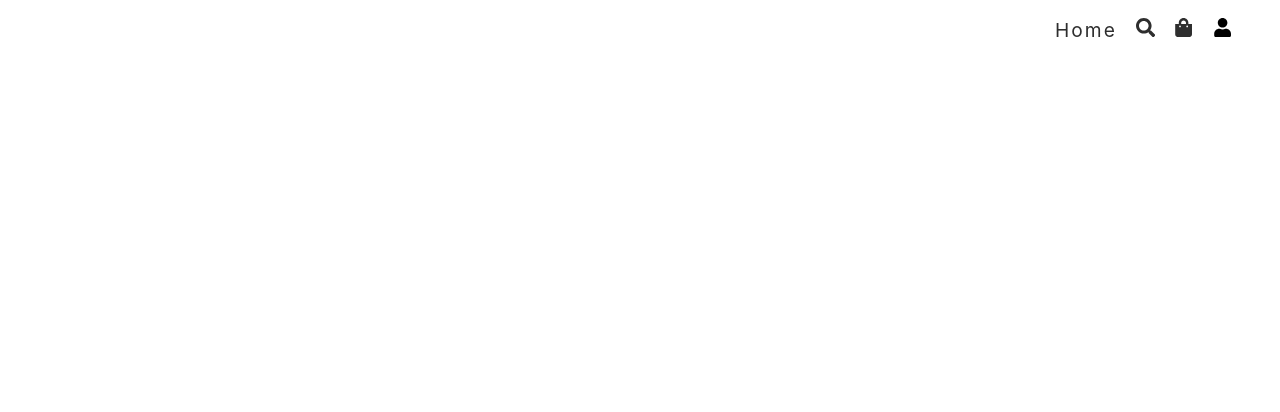
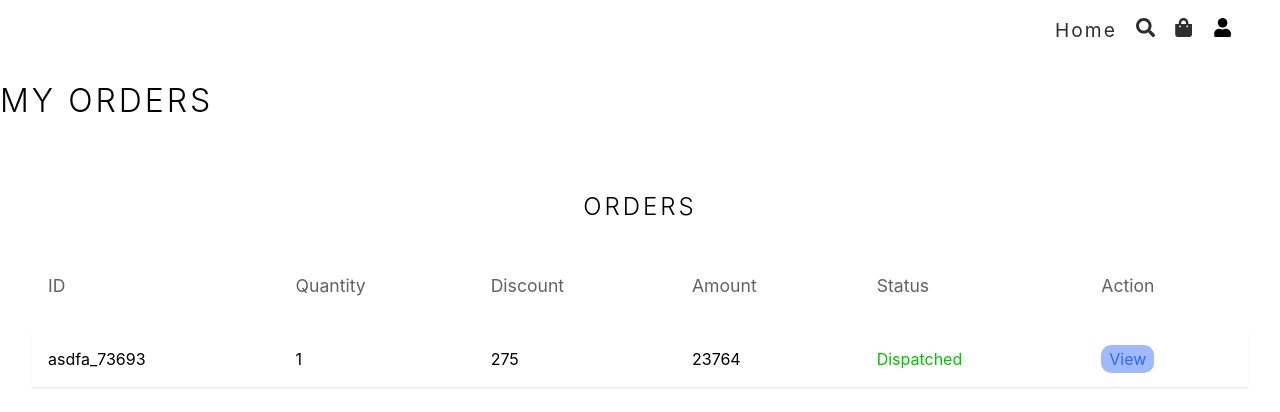
Before and after one commit to And4Web/MERN_E-Commerce_6pp, a React (Vite) app in the folder frontend/: page /orders in a window 1280 px wide. Before the commit this address had no page. Shown: the top 412 px of the page. Built offline with nearby package versions, Linux system fonts and the light colour scheme.

Commit message:
Orders.tsx page created.

```diff
--- a/frontend/src/App.tsx
+++ b/frontend/src/App.tsx
@@ -6,9 +6,11 @@
 const Cart = lazy(() => import("./pages/Cart"));
 const Shipping = lazy(() => import( "./pages/Shipping"));
 const Login = lazy(() => import("./pages/Login")) ;
+const Orders = lazy(()=>import("./pages/Orders"));
 
 import Loader from "./components/Loader";
 import Header from "./components/Header";
+import OrderDetails from "./pages/OrderDetails";
 
 
 // Admin imports
@@ -47,6 +49,8 @@
           {/* Logged in user routes */}
           <Route>
             <Route path="/shipping" element={<Shipping/>}/>
+            <Route path="/orders" element={<Orders/>}/>
+            <Route path="/order/:id" element={<OrderDetails/>}/>
           </Route>
 
 
--- /dev/null
+++ b/frontend/src/pages/OrderDetails.tsx
@@ -0,0 +1,9 @@
+import React from 'react'
+
+function OrderDetails() {
+  return (
+    <div>Order Details of the product comes here...</div>
+  )
+}
+
+export default OrderDetails
--- /dev/null
+++ b/frontend/src/pages/Orders.tsx
@@ -0,0 +1,63 @@
+import { ReactElement, useState } from 'react';
+import {Link} from 'react-router-dom';
+import TableHOC from '../components/admin/TableHOC';
+import { Column } from 'react-table';
+
+type DataType = {
+  _id: string;
+  amount: number;
+  quantity: number;
+  discount: number;
+  status: ReactElement;
+  action: ReactElement;
+};
+
+const column: Column<DataType>[] = [
+  {
+    Header: "ID",
+    accessor: "_id",
+  },
+  {
+    Header: "Quantity",
+    accessor: "quantity",
+  },
+  {
+    Header: "Discount",
+    accessor: "discount",
+  },
+  {
+    Header: "Amount",
+    accessor: "amount",
+  },
+  {
+    Header: "Status",
+    accessor: "status",
+  },
+  {
+    Header: "Action",
+    accessor: "action",
+  },
+]
+
+function Orders() {
+  const [rows, setRows] = useState<DataType[]>([
+    {
+      _id: "asdfa_73693",
+      amount: 23764,
+      quantity: 1,
+      discount: 275,
+      status: <span className='green'>Dispatched</span>,
+      action: <Link to={`/order/asdfa_73693`}>View</Link>,
+    },
+  ])
+
+  const Table = TableHOC<DataType>(column, rows, "dashboard-product-box", "Orders", rows.length > 6)();
+  return (
+    <div className='container'>
+      <h1>My Orders</h1>
+      {Table}
+    </div>
+  )
+}
+
+export default Orders
--- a/frontend/src/styles/app.scss
+++ b/frontend/src/styles/app.scss
@@ -46,6 +46,18 @@
 @import "admin-styles/chart";
 @import "admin-styles/dashboardapp";
 @import "admin-styles/mediaquery";
+
+.container{
+  max-width: 1367px;
+  width: 100%;
+  margin: auto;
+  overflow: auto;
+  >h1{
+    @include heading;
+    margin: 1rem 0;
+    text-align: left;
+  }
+}
 
 // Header styles
 .header{
```
